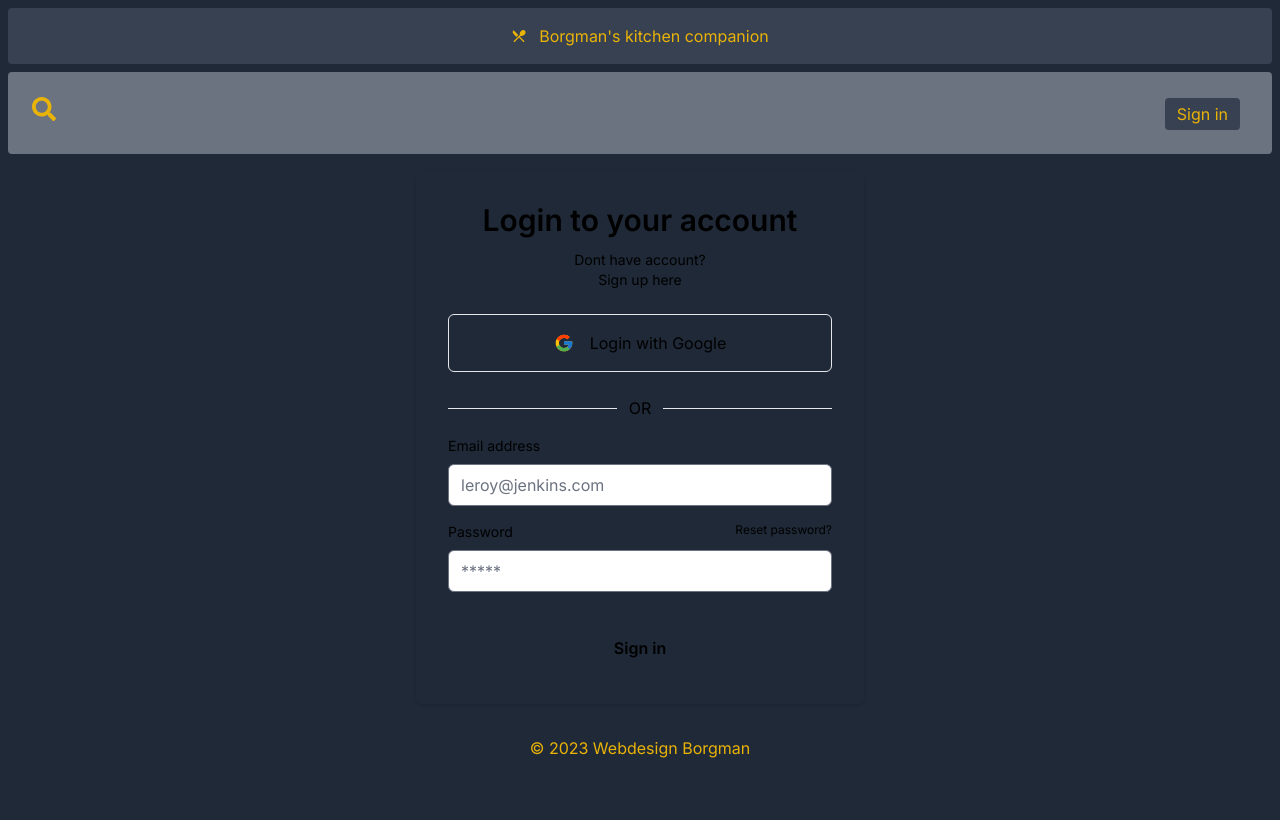
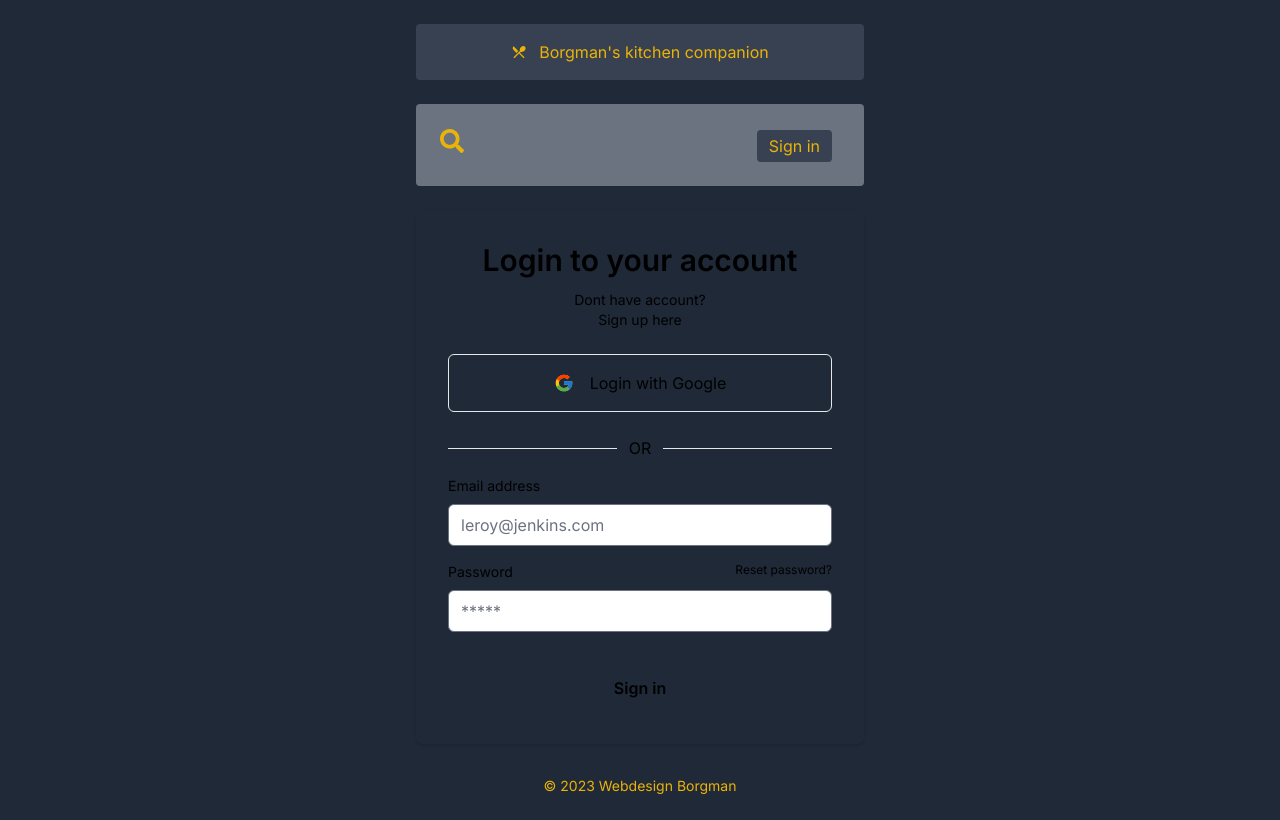
Before and after one commit to webdesignborgman/recept-may-2023, a Next.js app: page /user in a window 1280 px wide. Built offline with nearby package versions, Linux system fonts and the light colour scheme; no server answers.

Commit message:
Googlesignin on register oage added

```diff
--- a/app/components/Footer.jsx
+++ b/app/components/Footer.jsx
@@ -4,7 +4,7 @@ import React from 'react';
 
 export default function Footer() {
   return (
-    <div className="flex text-yellow-500 text-1xl items-center justify-center gap-3 p-4 m-2">
+    <div className="flex text-yellow-500 text-sm items-center justify-center gap-3 p-4 m-2 max-w-md mx-auto">
       <p>&copy; 2023 Webdesign Borgman</p>
     </div>
   );
--- a/app/components/Header.jsx
+++ b/app/components/Header.jsx
@@ -5,7 +5,7 @@ import { MdRestaurantMenu } from 'react-icons/md';
 
 export default function Header() {
   return (
-    <div className="flex bg-gray-700 p-4 text-yellow-500 text-1xl items-center justify-center gap-3 m-2 rounded">
+    <div className="flex bg-gray-700 p-4 text-yellow-500 text-1xl items-center justify-center gap-3 my-6 rounded max-w-md mx-auto">
       <Link href="/">
         <MdRestaurantMenu />
       </Link>
--- a/app/components/Nav.jsx
+++ b/app/components/Nav.jsx
@@ -10,7 +10,7 @@ export default function Nav() {
   const { currentUser, logout } = useAuth();
 
   return (
-    <div className="flex bg-gray-500 p-6 text-yellow-500 text-2xl items-center justify-between gap-3 mx-2 rounded">
+    <div className="flex bg-gray-500 p-6 text-yellow-500 text-2xl items-center justify-between gap-3 mx-2 my-6 rounded max-w-md mx-auto">
       <div>
         <Link href="/search/">
           <button>
--- a/app/components/Register.jsx
+++ b/app/components/Register.jsx
@@ -1,8 +1,11 @@
 /** @format */
 
 import { FcGoogle } from 'react-icons/fc';
+import { useAuth } from '../firebase/AuthContext';
 
 export default function Register({ onBackToLogin }) {
+  const { googleSignIn } = useAuth();
+
   return (
     <div className="w-full mx-auto max-w-md m-4 p-4 rounded-md shadow sm:p-8 dark:dark:bg-gray-700 dark:dark:text-gray-100">
       <h2 className="mb-3 text-3xl font-semibold text-center">
@@ -83,6 +86,7 @@ export default function Register({ onBackToLogin }) {
         <button
           aria-label="Login with Google"
           type="button"
+          onClick={googleSignIn}
           className="flex items-center justify-center w-full p-4 space-x-4 border rounded-md focus:ring-2 focus:ring-offset-1 dark:dark:border-gray-400 focus:ring-violet-400"
         >
           <FcGoogle className="w-5 h-5 fill-current" />
```
